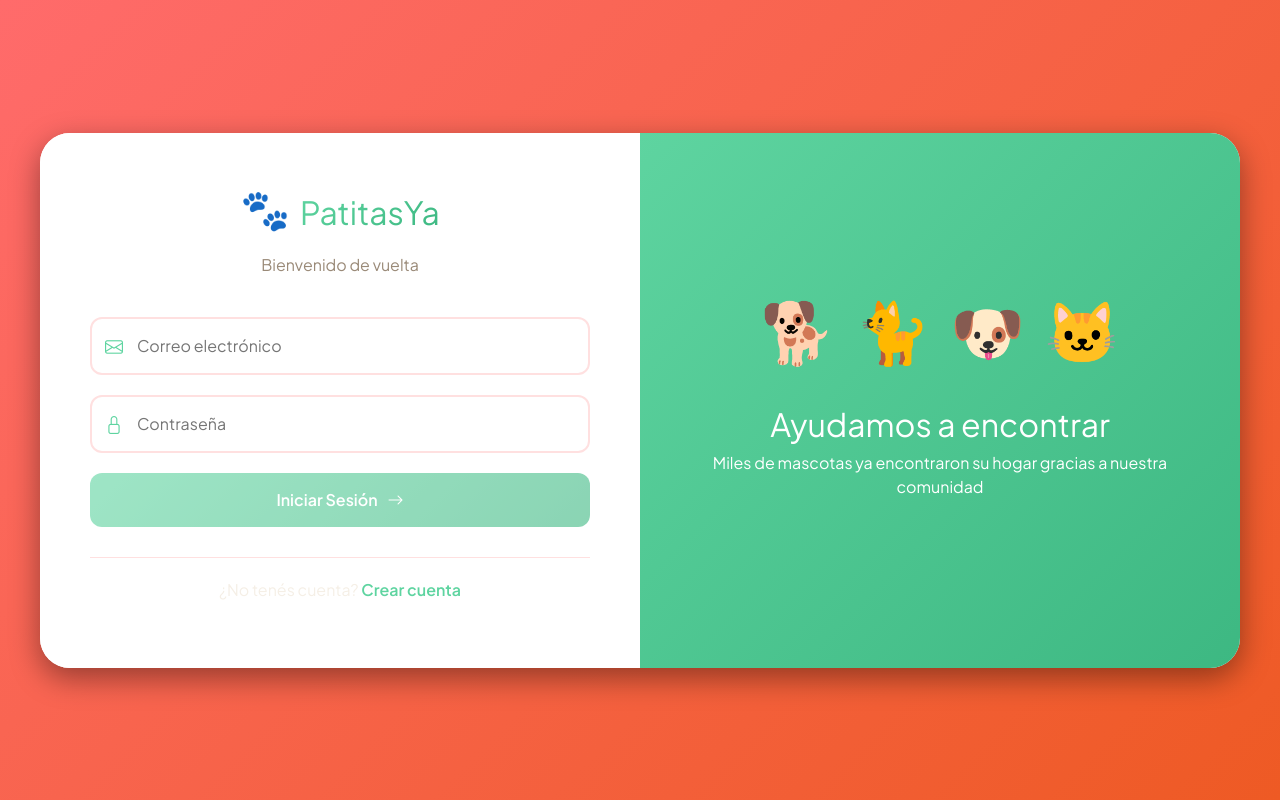
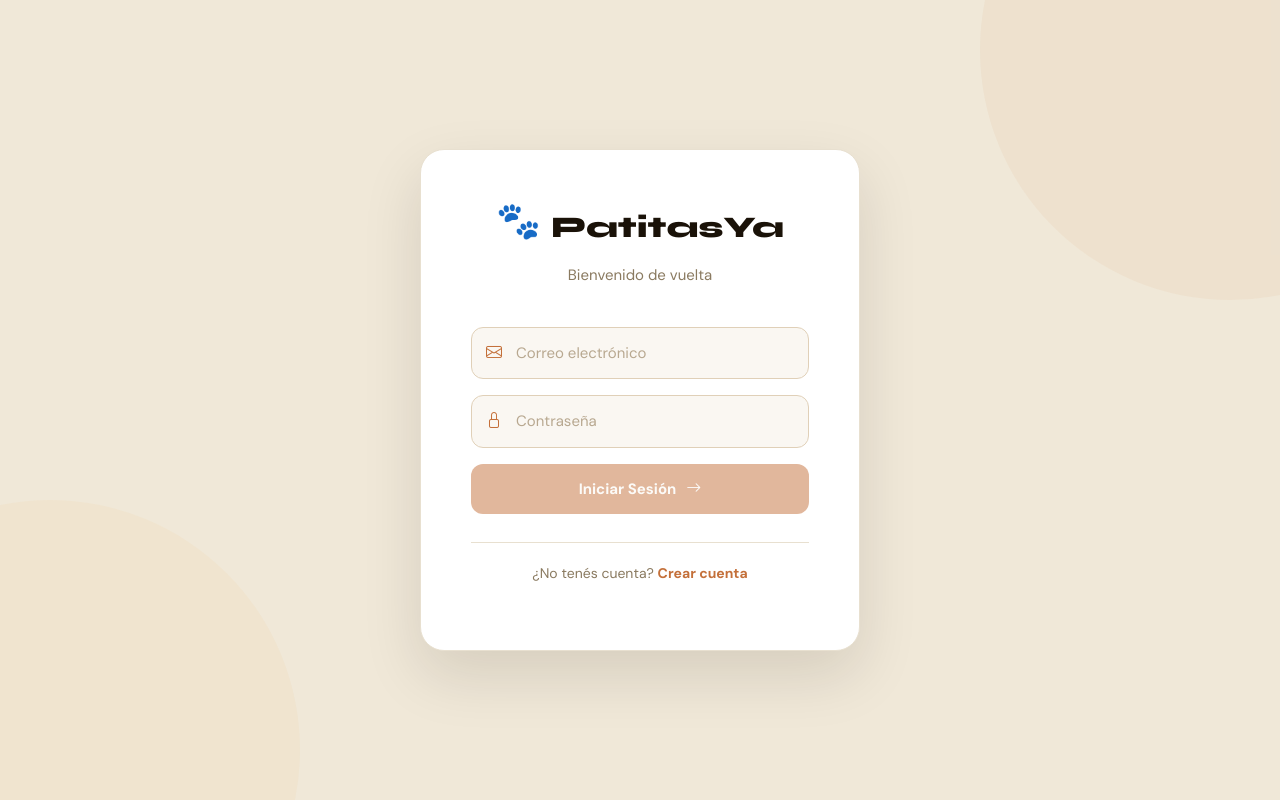
Before and after one commit to FacuRuizz1/PatitasYa, an Angular app in the folder Frontend/patitasya/: page /login in a window 1280 px wide. Built offline with nearby package versions, Linux system fonts and the light colour scheme.

Commit message:
Cambio color/estilo

```diff
--- a/Frontend/patitasya/src/app/componentes/auth/login/login.component.css
+++ b/Frontend/patitasya/src/app/componentes/auth/login/login.component.css
@@ -1,26 +1,44 @@
 .login-container {
   min-height: 100vh;
-  background: linear-gradient(135deg, #FF6B6B 0%, #EE5A24 100%);
+  background: #F0E8D8;
   display: flex;
   align-items: center;
   justify-content: center;
   padding: 20px;
+  position: relative;
+  overflow: hidden;
 }
 
-.login-wrapper {
-  display: flex;
-  max-width: 1200px;
-  width: 100%;
-  background: white;
-  border-radius: 30px;
-  overflow: hidden;
-  box-shadow: var(--shadow);
+.login-container::before {
+  content: '';
+  position: absolute;
+  top: -200px; right: -200px;
+  width: 500px; height: 500px;
+  border-radius: 50%;
+  background: rgba(196, 112, 58, 0.06);
+  pointer-events: none;
+}
+
+.login-container::after {
+  content: '';
+  position: absolute;
+  bottom: -200px; left: -200px;
+  width: 500px; height: 500px;
+  border-radius: 50%;
+  background: rgba(232, 168, 68, 0.06);
+  pointer-events: none;
 }
 
 .login-card {
-  flex: 1;
+  background: var(--white);
+  border-radius: 24px;
   padding: 50px;
-  background: white;
+  width: 100%;
+  max-width: 440px;
+  border: 1px solid #E8E0D0;
+  box-shadow: 0 24px 60px rgba(26, 18, 8, 0.12);
+  position: relative;
+  z-index: 1;
 }
 
 .login-header {
@@ -37,32 +55,32 @@
 }
 
 .logo-icon {
-  font-size: 40px;
+  font-size: 36px;
   animation: bounce 2s infinite;
 }
 
 @keyframes bounce {
   0%, 100% { transform: translateY(0); }
-  50% { transform: translateY(-5px); }
+  50%       { transform: translateY(-6px); }
 }
 
 .logo h1 {
-  font-size: 32px;
-  background: linear-gradient(135deg, var(--primary-color), var(--primary-dark));
-  -webkit-background-clip: text;
-  -webkit-text-fill-color: transparent;
-  background-clip: text;
+  font-size: 30px;
+  font-weight: 800;
+  color: var(--text-dark);
   margin: 0;
+  font-family: 'Syne', sans-serif;
 }
 
 .subtitle {
   color: var(--text-gray);
-  font-size: 16px;
+  font-size: 15px;
+  margin: 0;
 }
 
 .input-group-custom {
   position: relative;
-  margin-bottom: 20px;
+  margin-bottom: 16px;
 }
 
 .input-icon {
@@ -71,121 +89,94 @@
   top: 50%;
   transform: translateY(-50%);
   color: var(--primary-color);
-  font-size: 18px;
+  font-size: 16px;
+  z-index: 1;
 }
 
 .input-field {
   width: 100%;
-  padding: 15px 15px 15px 45px;
-  border: 2px solid #FFE0E0;
+  padding: 14px 14px 14px 44px;
+  border: 1.5px solid #E0D0B8;
   border-radius: 12px;
-  font-size: 16px;
+  font-size: 15px;
+  font-family: 'DM Sans', sans-serif;
+  background: #FAF7F2;
+  color: var(--text-dark);
   transition: all 0.3s;
+  outline: none;
 }
 
+.input-field::placeholder { color: #B8A890; }
+
 .input-field:focus {
-  outline: none;
   border-color: var(--primary-color);
-  box-shadow: 0 0 0 3px rgba(255, 107, 107, 0.1);
+  box-shadow: 0 0 0 3px rgba(196, 112, 58, 0.12);
 }
 
 .btn-login {
   width: 100%;
-  padding: 15px;
-  background: linear-gradient(135deg, var(--primary-color), var(--primary-dark));
-  color: white;
+  padding: 14px;
+  background: var(--primary-color);
+  color: #FAF7F2;
   border: none;
   border-radius: 12px;
-  font-size: 16px;
-  font-weight: 600;
+  font-size: 15px;
+  font-weight: 700;
+  font-family: 'DM Sans', sans-serif;
   cursor: pointer;
   transition: all 0.3s;
   display: flex;
   align-items: center;
   justify-content: center;
   gap: 10px;
+  margin-top: 8px;
 }
 
 .btn-login:hover:not(:disabled) {
+  background: var(--primary-dark);
   transform: translateY(-2px);
-  box-shadow: 0 5px 15px rgba(255, 107, 107, 0.4);
+  box-shadow: 0 5px 20px rgba(196, 112, 58, 0.3);
 }
 
 .btn-login:disabled {
-  opacity: 0.6;
+  opacity: 0.5;
   cursor: not-allowed;
 }
 
 .login-footer {
   text-align: center;
-  margin-top: 30px;
+  margin-top: 28px;
   padding-top: 20px;
-  border-top: 1px solid #FFE0E0;
+  border-top: 1px solid #E8E0D0;
+  color: var(--text-gray);
+  font-size: 14px;
 }
 
 .login-footer a {
   color: var(--primary-color);
   text-decoration: none;
-  font-weight: 600;
+  font-weight: 700;
+  transition: color 0.2s;
 }
 
-.login-decoration {
-  flex: 1;
-  background: linear-gradient(135deg, var(--primary-color), var(--primary-dark));
-  padding: 50px;
-  display: flex;
-  align-items: center;
-  justify-content: center;
-  color: white;
-}
-
-.decoration-content {
-  text-align: center;
-}
-
-.pet-icons {
-  font-size: 60px;
-  margin-bottom: 30px;
-  display: flex;
-  gap: 20px;
-  justify-content: center;
-}
-
-.pet-icon {
-  animation: bounce 2s infinite;
-  display: inline-block;
-}
-
-.pet-icon:nth-child(1) { animation-delay: 0s; }
-.pet-icon:nth-child(2) { animation-delay: 0.2s; }
-.pet-icon:nth-child(3) { animation-delay: 0.4s; }
-.pet-icon:nth-child(4) { animation-delay: 0.6s; }
+.login-footer a:hover { color: var(--primary-dark); }
 
 .alert-custom {
-  padding: 12px 20px;
-  border-radius: 12px;
+  padding: 12px 16px;
+  border-radius: 0;
   margin-bottom: 20px;
   display: flex;
   align-items: center;
   gap: 10px;
+  font-size: 14px;
 }
 
 .alert-error {
-  background: #FFF0F0;
-  color: var(--primary-color);
-  border-left: 4px solid var(--primary-color);
+  background: #FAE8D8;
+  color: var(--accent-danger);
+  border-left: 4px solid var(--accent-danger);
 }
 
-@media (max-width: 768px) {
-  .login-wrapper {
-    flex-direction: column;
-  }
-
-  .login-decoration {
-    display: none;
-  }
-
-  .login-card {
-    padding: 30px;
-  }
+@media (max-width: 480px) {
+  .login-card { padding: 30px 24px; }
 }
--- a/Frontend/patitasya/src/app/componentes/auth/login/login.component.html
+++ b/Frontend/patitasya/src/app/componentes/auth/login/login.component.html
@@ -1,6 +1,6 @@
 <div class="login-container">
-  <div class="login-wrapper">
   <div class="login-card">
+
     <div class="login-header">
       <div class="logo">
         <div class="logo-icon">🐾</div>
@@ -34,8 +34,8 @@
             placeholder="Contraseña">
         </div>
 
-          <button type="submit" class="btn-login" [disabled]="loginForm.invalid">
-            <span>Iniciar Sesión</span>
+        <button type="submit" class="btn-login" [disabled]="loginForm.invalid || loading">
+          <span>{{ loading ? 'Ingresando...' : 'Iniciar Sesión' }}</span>
           <i class="bi bi-arrow-right"></i>
         </button>
       </form>
@@ -44,19 +44,6 @@
         <p>¿No tenés cuenta? <a routerLink="/registro">Crear cuenta</a></p>
       </div>
     </div>
-    </div>
 
-    <div class="login-decoration">
-      <div class="decoration-content">
-        <div class="pet-icons">
-          <span class="pet-icon">🐕</span>
-          <span class="pet-icon">🐈</span>
-          <span class="pet-icon">🐶</span>
-          <span class="pet-icon">🐱</span>
-        </div>
-        <h2>Ayudamos a encontrar</h2>
-        <p>Miles de mascotas ya encontraron su hogar gracias a nuestra comunidad</p>
   </div>
 </div>
-  </div>
-</div>
--- a/Frontend/patitasya/src/app/componentes/auth/registro/registro.component.css
+++ b/Frontend/patitasya/src/app/componentes/auth/registro/registro.component.css
@@ -1,103 +1,151 @@
 .register-container {
   min-height: 100vh;
-  background: linear-gradient(135deg, #667eea 0%, #764ba2 100%);
+  background: #F0E8D8;
   display: flex;
   align-items: center;
   justify-content: center;
   padding: 20px;
+  position: relative;
+  overflow: hidden;
+}
+
+.register-container::before {
+  content: '';
+  position: absolute;
+  top: -200px; right: -200px;
+  width: 500px; height: 500px;
+  border-radius: 50%;
+  background: rgba(196, 112, 58, 0.06);
+  pointer-events: none;
+}
+
+.register-container::after {
+  content: '';
+  position: absolute;
+  bottom: -200px; left: -200px;
+  width: 500px; height: 500px;
+  border-radius: 50%;
+  background: rgba(232, 168, 68, 0.06);
+  pointer-events: none;
 }
 
 .register-card {
   max-width: 500px;
   width: 100%;
-  background: white;
-  border-radius: 30px;
+  background: var(--white);
+  border-radius: 24px;
   padding: 50px;
-  box-shadow: var(--shadow);
+  border: 1px solid #E8E0D0;
+  box-shadow: 0 24px 60px rgba(26, 18, 8, 0.12);
+  position: relative;
+  z-index: 1;
 }
 
 .register-header {
   text-align: center;
-  margin-bottom: 30px;
+  margin-bottom: 32px;
 }
 
 .logo-icon {
-  font-size: 50px;
+  font-size: 40px;
   margin-bottom: 10px;
+  display: block;
+  animation: bounce 2s infinite;
+}
+
+@keyframes bounce {
+  0%, 100% { transform: translateY(0); }
+  50%       { transform: translateY(-6px); }
 }
 
 .register-header h2 {
-  color: var(--primary-color);
-  margin: 0;
+  color: var(--text-dark);
+  font-family: 'Syne', sans-serif;
+  font-size: 26px;
+  font-weight: 800;
+  margin: 0 0 6px;
 }
 
 .register-header p {
   color: var(--text-gray);
+  font-size: 15px;
+  margin: 0;
 }
 
 .input-group-custom {
   position: relative;
-  margin-bottom: 20px;
+  margin-bottom: 16px;
 }
 
 .input-icon {
   position: absolute;
   left: 15px;
-  top: 15px;
-  color: var(--text-gray);
-  font-size: 18px;
+  top: 50%;
+  transform: translateY(-50%);
+  color: var(--primary-color);
+  font-size: 16px;
+  z-index: 1;
 }
 
 .input-field {
   width: 100%;
-  padding: 12px 15px 12px 45px;
-  border: 2px solid #e0e0e0;
+  padding: 14px 14px 14px 44px;
+  border: 1.5px solid #E0D0B8;
   border-radius: 12px;
-  font-size: 16px;
+  font-size: 15px;
+  font-family: 'DM Sans', sans-serif;
+  background: #FAF7F2;
+  color: var(--text-dark);
   transition: all 0.3s;
+  outline: none;
 }
 
+.input-field::placeholder { color: #B8A890; }
+
 .input-field:focus {
-  outline: none;
   border-color: var(--primary-color);
-  box-shadow: 0 0 0 3px rgba(76, 175, 80, 0.1);
+  box-shadow: 0 0 0 3px rgba(196, 112, 58, 0.12);
 }
 
 .error-message {
   font-size: 12px;
-  color: #c62828;
+  color: var(--accent-danger);
   margin-top: 5px;
   margin-left: 10px;
+  font-family: 'DM Sans', sans-serif;
 }
 
 .btn-register {
   width: 100%;
   padding: 14px;
-  background: linear-gradient(135deg, var(--primary-color), var(--primary-light));
-  color: white;
+  background: var(--primary-color);
+  color: #FAF7F2;
   border: none;
   border-radius: 12px;
-  font-size: 16px;
-  font-weight: 600;
+  font-size: 15px;
+  font-weight: 700;
+  font-family: 'DM Sans', sans-serif;
   cursor: pointer;
   transition: all 0.3s;
+  margin-top: 8px;
 }
 
 .btn-register:hover:not(:disabled) {
+  background: var(--primary-dark);
   transform: translateY(-2px);
-  box-shadow: 0 5px 15px rgba(46, 125, 50, 0.3);
+  box-shadow: 0 5px 20px rgba(196, 112, 58, 0.3);
 }
 
 .btn-register:disabled {
-  opacity: 0.6;
+  opacity: 0.5;
   cursor: not-allowed;
 }
 
 .spinner {
   width: 20px;
   height: 20px;
-  border: 3px solid white;
-  border-top-color: transparent;
+  border: 3px solid rgba(250, 247, 242, 0.4);
+  border-top-color: #FAF7F2;
   border-radius: 50%;
   animation: spin 0.6s linear infinite;
   margin: 0 auto;
@@ -109,34 +157,44 @@
 
 .register-footer {
   text-align: center;
-  margin-top: 30px;
+  margin-top: 28px;
   padding-top: 20px;
-  border-top: 1px solid #e0e0e0;
+  border-top: 1px solid #E8E0D0;
+  color: var(--text-gray);
+  font-size: 14px;
 }
 
 .register-footer a {
   color: var(--primary-color);
   text-decoration: none;
-  font-weight: 600;
+  font-weight: 700;
+  transition: color 0.2s;
 }
 
+.register-footer a:hover { color: var(--primary-dark); }
+
 .alert-custom {
-  padding: 12px 20px;
-  border-radius: 12px;
+  padding: 12px 16px;
+  border-radius: 0;
   margin-bottom: 20px;
   display: flex;
   align-items: center;
   gap: 10px;
+  font-size: 14px;
 }
 
 .alert-error {
-  background: #ffebee;
-  color: #c62828;
-  border-left: 4px solid #c62828;
+  background: #FAE8D8;
+  color: var(--accent-danger);
+  border-left: 4px solid var(--accent-danger);
 }
 
 .alert-success {
-  background: #e8f5e9;
-  color: #2e7d32;
-  border-left: 4px solid #2e7d32;
+  background: #E8F4E0;
+  color: var(--accent-encontrada);
+  border-left: 4px solid var(--accent-encontrada);
 }
+
+@media (max-width: 480px) {
+  .register-card { padding: 30px 24px; }
+}
--- a/Frontend/patitasya/src/app/componentes/reportes/editar-reporte-modal/editar-reporte-modal.component.css
+++ b/Frontend/patitasya/src/app/componentes/reportes/editar-reporte-modal/editar-reporte-modal.component.css
@@ -1,7 +1,7 @@
 .modal-overlay {
   position: fixed;
   inset: 0;
-  background: rgba(0, 0, 0, 0.7);
+  background: rgba(26, 18, 8, 0.5);
   backdrop-filter: blur(4px);
   display: flex;
   align-items: center;
@@ -17,14 +17,14 @@
 }
 
 .modal-container {
-  background: #2A1E14;
+  background: var(--white);
   border-radius: 24px;
   width: 100%;
   max-width: 540px;
-  box-shadow: 0 24px 60px rgba(0,0,0,0.6);
+  box-shadow: 0 24px 60px rgba(26, 18, 8, 0.2);
   animation: slideUp 0.25s ease;
   overflow: hidden;
-  border: 1px solid #3D2E1E;
+  border: 1px solid #E8E0D0;
 }
 
 @keyframes slideUp {
@@ -37,8 +37,8 @@
   align-items: center;
   justify-content: space-between;
   padding: 1.25rem 1.75rem;
-  background: #1C1410;
-  border-bottom: 1px solid #3D2E1E;
+  background: #F0E8D8;
+  border-bottom: 1px solid #E8E0D0;
 }
 
 .modal-title {
@@ -51,7 +51,8 @@
   margin: 0;
   font-size: 1.1rem;
   font-weight: 700;
-  color: #F5EFE6;
+  color: var(--text-dark);
+  font-family: 'Syne', sans-serif;
 }
 
 .paw-icon { font-size: 1.3rem; }
@@ -60,17 +61,17 @@
   background: none;
   border: none;
   font-size: 1rem;
-  color: #9A8A78;
+  color: var(--text-gray);
   cursor: pointer;
   padding: 0.3rem 0.6rem;
   border-radius: 99px;
   transition: background 0.2s, color 0.2s;
-  font-family: 'Plus Jakarta Sans', sans-serif;
+  font-family: 'DM Sans', sans-serif;
 }
 
 .btn-close:hover {
-  background: #3D2E1E;
-  color: #F5EFE6;
+  background: #E8E0D0;
+  color: var(--text-dark);
 }
 
 .modal-body {
@@ -83,7 +84,7 @@
 }
 
 .error-banner {
-  background: #2A1410;
+  background: #FAE8D8;
   border-left: 4px solid var(--accent-danger);
   color: var(--accent-danger);
   border-radius: 0;
@@ -109,7 +110,7 @@
 label {
   font-size: 0.82rem;
   font-weight: 700;
-  color: #9A8A78;
+  color: var(--text-gray);
   letter-spacing: .04em;
   text-transform: uppercase;
 }
@@ -117,25 +118,24 @@ label {
 .required { color: var(--accent-danger); }
 
 input, textarea, select {
-  border: 1.5px solid #3D2E1E;
+  border: 1.5px solid #E0D0B8;
   border-radius: 12px;
   padding: 0.65rem 1rem;
   font-size: 0.9rem;
-  color: #F5EFE6;
-  background: #1C1410;
+  color: var(--text-dark);
+  background: #FAF7F2;
   transition: border-color 0.2s, box-shadow 0.2s;
   outline: none;
-  font-family: 'Plus Jakarta Sans', sans-serif;
+  font-family: 'DM Sans', sans-serif;
   width: 100%;
   box-sizing: border-box;
 }
 
 input:focus, textarea:focus, select:focus {
   border-color: var(--primary-color);
-  box-shadow: 0 0 0 3px rgba(94, 212, 160, 0.15);
+  box-shadow: 0 0 0 3px rgba(196, 112, 58, 0.12);
 }
 
-select option { background: #2A1E14; }
 textarea { resize: vertical; }
 
 .modal-footer {
@@ -143,48 +143,48 @@ textarea { resize: vertical; }
   justify-content: flex-end;
   gap: 0.75rem;
   padding: 1rem 1.75rem;
-  border-top: 1px solid #3D2E1E;
-  background: #1C1410;
+  border-top: 1px solid #E8E0D0;
+  background: #F0E8D8;
 }
 
 .btn-cancelar {
   background: transparent;
-  color: #9A8A78;
-  border: 1.5px solid #3D2E1E;
+  color: var(--text-gray);
+  border: 1.5px solid #E0D0B8;
   border-radius: 99px;
   padding: 0.6rem 1.5rem;
   font-size: 0.9rem;
   font-weight: 700;
   cursor: pointer;
   transition: all 0.2s;
-  font-family: 'Plus Jakarta Sans', sans-serif;
+  font-family: 'DM Sans', sans-serif;
 }
 
 .btn-cancelar:hover:not(:disabled) {
-  background: #3D2E1E;
-  color: #F5EFE6;
+  background: #E8E0D0;
+  color: var(--text-dark);
 }
 
 .btn-guardar {
   background: var(--primary-color);
-  color: #0D1F15;
+  color: #FAF7F2;
   border: none;
   border-radius: 99px;
   padding: 0.6rem 1.75rem;
   font-size: 0.9rem;
-  font-weight: 800;
+  font-weight: 700;
   cursor: pointer;
   display: inline-flex;
   align-items: center;
   gap: 0.5rem;
   transition: all 0.3s;
-  font-family: 'Plus Jakarta Sans', sans-serif;
+  font-family: 'DM Sans', sans-serif;
 }
 
 .btn-guardar:hover:not(:disabled) {
   background: var(--primary-dark);
   transform: translateY(-2px);
-  box-shadow: 0 5px 20px rgba(94, 212, 160, 0.3);
+  box-shadow: 0 5px 20px rgba(196, 112, 58, 0.3);
 }
 
 .btn-guardar:disabled,
@@ -196,8 +196,8 @@ textarea { resize: vertical; }
 .spinner {
   width: 14px;
   height: 14px;
-  border: 2px solid rgba(13, 31, 21, 0.3);
-  border-top-color: #0D1F15;
+  border: 2px solid rgba(250, 247, 242, 0.4);
+  border-top-color: #FAF7F2;
   border-radius: 50%;
   animation: spin 0.7s linear infinite;
   display: inline-block;
--- a/Frontend/patitasya/src/styles.css
+++ b/Frontend/patitasya/src/styles.css
@@ -1,32 +1,32 @@
 @import 'bootstrap/dist/css/bootstrap.min.css';
-@import url('https://fonts.googleapis.com/css2?family=Plus+Jakarta+Sans:wght@400;600;700;800&display=swap');
+@import url('https://fonts.googleapis.com/css2?family=Syne:wght@700;800&family=DM+Sans:wght@400;500;700&display=swap');
 
 :root {
-  --primary-color: #5ED4A0;
-  --primary-dark: #3DB882;
-  --primary-light: #9EEACC;
-  --primary-lighter: #1A2E1E;
+  --primary-color: #C4703A;
+  --primary-dark: #A85A28;
+  --primary-light: #E8A070;
+  --primary-lighter: #FAE8D8;
 
-  --secondary-color: #F5B84A;
-  --secondary-light: #F8D08A;
-  --secondary-lighter: #2E2010;
+  --secondary-color: #E8A844;
+  --secondary-light: #F5CC80;
+  --secondary-lighter: #FDF0D8;
 
-  --accent-perdida: #F28B6E;
-  --accent-encontrada: #5ED4A0;
-  --accent-adopcion: #F5B84A;
-  --accent-success: #5ED4A0;
-  --accent-warning: #F5B84A;
-  --accent-danger: #F28B6E;
+  --accent-perdida: #C4703A;
+  --accent-encontrada: #4A8A30;
+  --accent-adopcion: #C48A20;
+  --accent-success: #4A8A30;
+  --accent-warning: #C48A20;
+  --accent-danger: #C4703A;
 
-  --text-dark: #F5EFE6;
-  --text-gray: #9A8A78;
-  --text-light: #6A5A48;
-  --background: #1C1410;
-  --background-dark: #2A1E14;
-  --white: #2A1E14;
-  --surface: #2A1E14;
-  --shadow: 0 10px 30px rgba(0, 0, 0, 0.4);
-  --shadow-hover: 0 15px 40px rgba(0, 0, 0, 0.5);
+  --text-dark: #1A1208;
+  --text-gray: #8A7A60;
+  --text-light: #B8A890;
+  --background: #FAF7F2;
+  --background-dark: #F0E8D8;
+  --white: #FFFFFF;
+  --surface: #F0E8D8;
+  --shadow: 0 10px 30px rgba(26, 18, 8, 0.08);
+  --shadow-hover: 0 15px 40px rgba(26, 18, 8, 0.14);
 }
 
 * {
@@ -36,32 +36,32 @@
 }
 
 body {
-  font-family: 'Plus Jakarta Sans', sans-serif;
+  font-family: 'DM Sans', sans-serif;
   background: var(--background);
   color: var(--text-dark);
 }
 
 ::-webkit-scrollbar { width: 8px; }
-::-webkit-scrollbar-track { background: #2A1E14; }
-::-webkit-scrollbar-thumb { background: #3D2E1E; border-radius: 99px; }
+::-webkit-scrollbar-track { background: #F0E8D8; }
+::-webkit-scrollbar-thumb { background: #C4A880; border-radius: 99px; }
 ::-webkit-scrollbar-thumb:hover { background: var(--primary-color); }
 
 .btn-primary {
   background: var(--primary-color);
-  color: #0D1F15;
+  color: #FAF7F2;
   border: none;
   padding: 12px 30px;
   border-radius: 99px;
-  font-weight: 800;
-  font-family: 'Plus Jakarta Sans', sans-serif;
+  font-weight: 700;
+  font-family: 'DM Sans', sans-serif;
   transition: all 0.3s;
 }
 
 .btn-primary:hover {
   background: var(--primary-dark);
+  color: #FAF7F2;
   transform: translateY(-2px);
-  box-shadow: 0 5px 20px rgba(94, 212, 160, 0.3);
-  color: #0D1F15;
+  box-shadow: 0 5px 20px rgba(196, 112, 58, 0.3);
 }
 
 a {
@@ -76,7 +76,7 @@ a:hover { color: var(--primary-dark); }
   border: none;
   border-radius: 20px;
   box-shadow: var(--shadow);
-  background: var(--surface);
+  background: var(--white);
   transition: all 0.3s;
   overflow: hidden;
 }
```
Also changed, not shown: Frontend/patitasya/src/app/componentes/reportes/detalle-reporte/detalle-reporte.component.css (+34 -43 lines), Frontend/patitasya/src/app/componentes/reportes/listar-reportes/listar-reportes.component.css (+42 -30 lines). Lines whose indentation alone changed are shown as unchanged.
